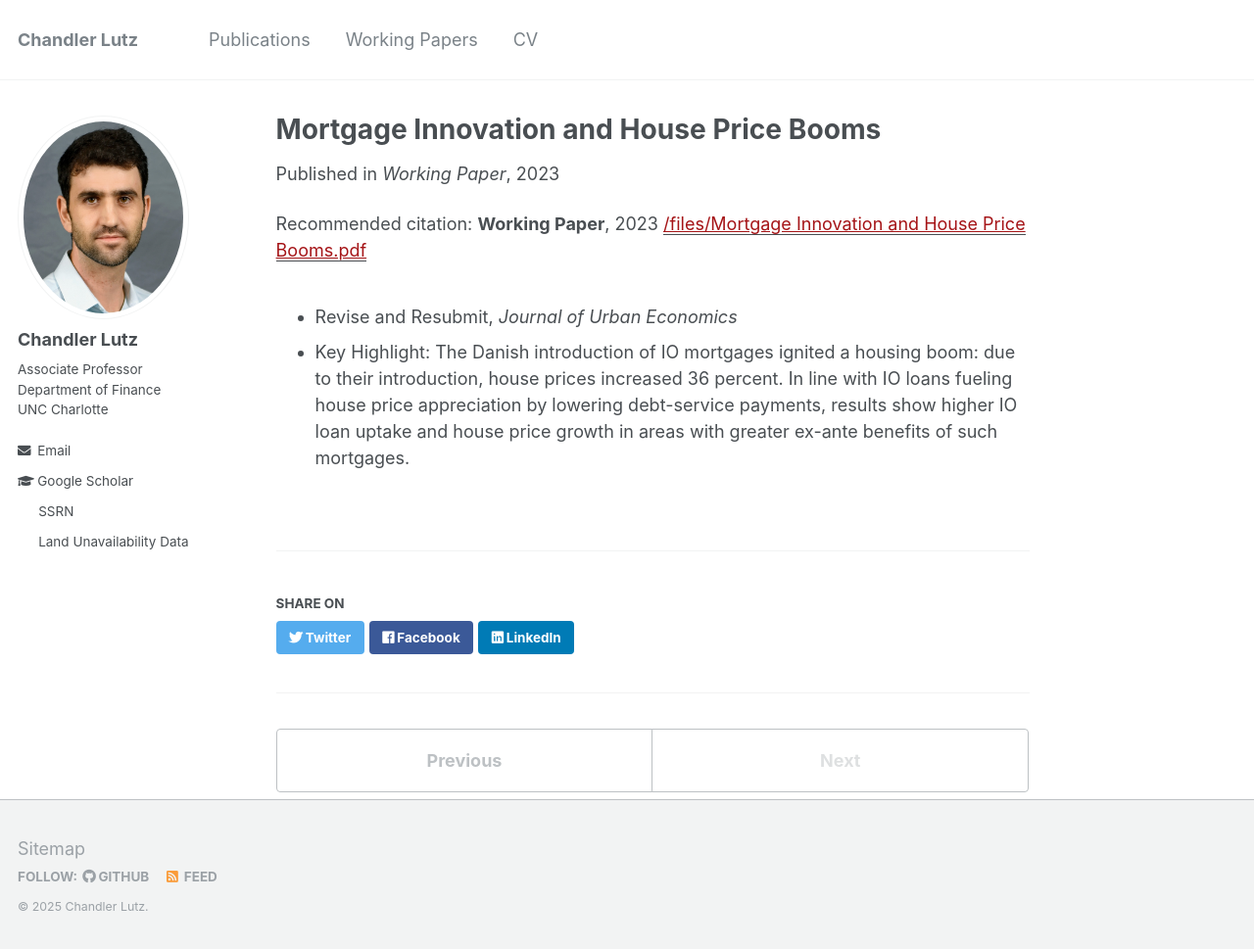
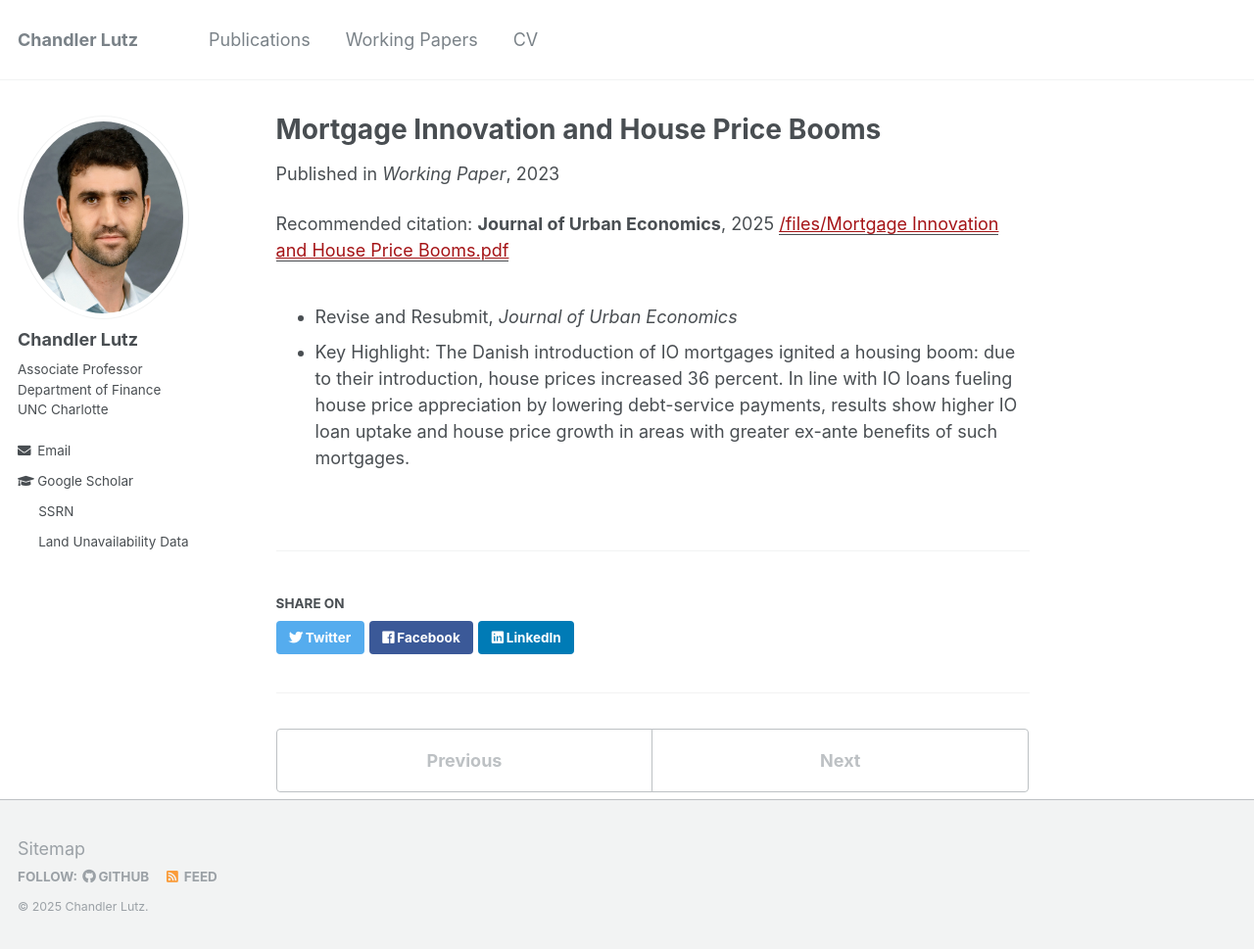
Before and after one commit to ChandlerLutz/ChandlerLutz.github.io, a Jekyll site: the page built from _publications/mortgage-innovation-house-price-booms.md, in a window 1280 px wide and 971 px high. Shown: the whole window at 98% size. Built offline with Jekyll 4.4.1, drawn with Linux system fonts in a browser that asks for light colours.

Commit message:
Update for jue publication

```diff
--- a/_workingpapers/2022-mortgage-innovation-house-price-booms.md
+++ b/_publications/mortgage-innovation-house-price-booms.md
@@ -6,7 +6,7 @@ date: 2023-08-15
 venue: 'Working Paper'
 paperurl: '/files/Mortgage Innovation and House Price Booms.pdf'
 ssrn: 'https://papers.ssrn.com/sol3/papers.cfm?abstract_id=2699824'
-citation: '<b>Working Paper</b>, 2023'
+citation: '<b>Journal of Urban Economics</b>, 2025'
 g_scholar: '<a href="https://scholar.google.com/scholar?hl=en&as_sdt=0%2C5&q=%22Mortgage+Innovation+and+House+Price+Booms%22&btnG=#d=gs_cit&t=1692413903491&u=%2Fscholar%3Fq%3Dinfo%3AyYNQ3SSvfoIJ%3Ascholar.google.com%2F%26output%3Dcite%26scirp%3D0%26hl%3Den">Citation</a>'
 ---
 * Revise and Resubmit, *Journal of Urban Economics*
```
Also changed, not shown: 1 other file.
